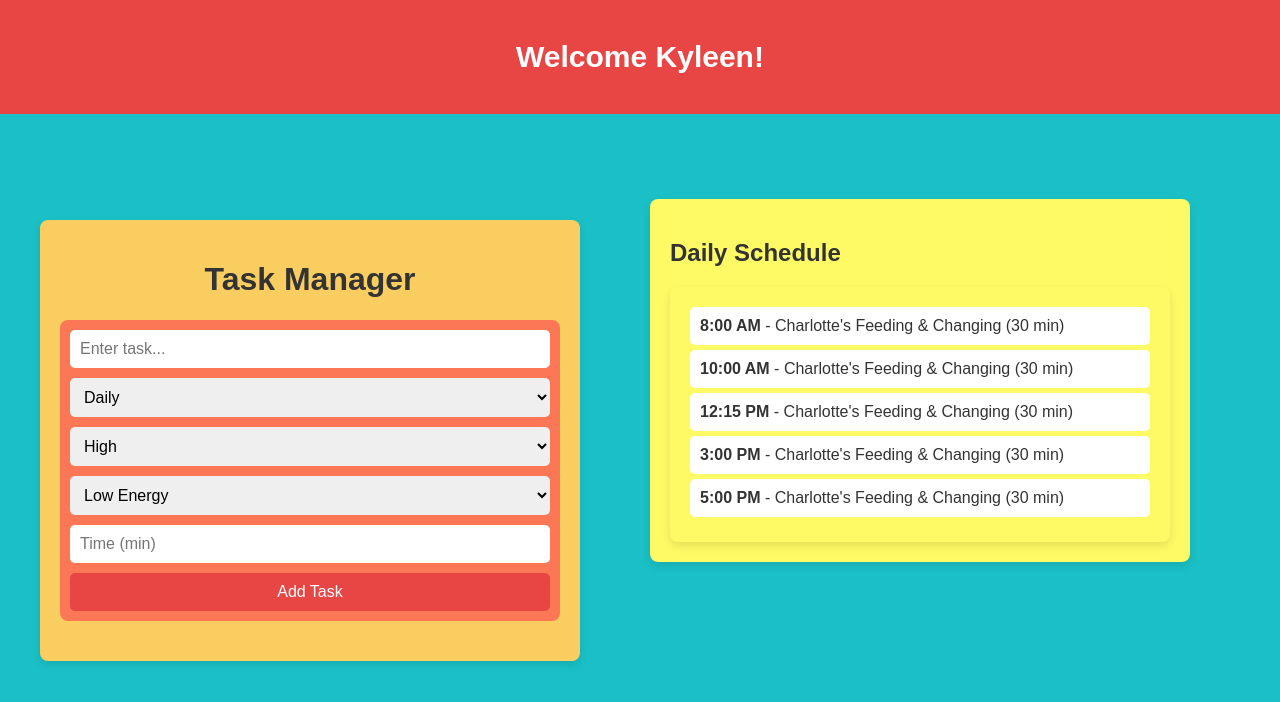
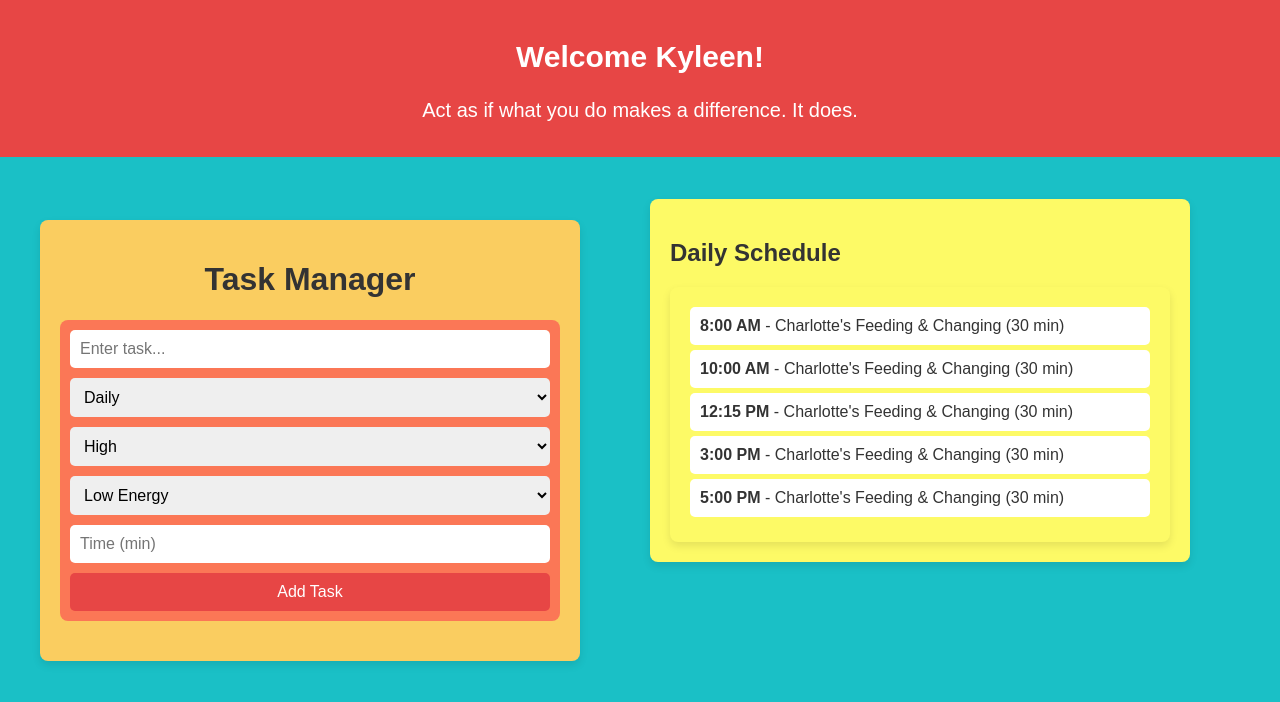
Before and after one commit to kyleen17/Daily-Organization-Web-Project, a plain HTML site: page index.html in a window 1280 px wide. Drawn offline with Linux system fonts and the light colour scheme.

Commit message:
added random quote generator

```diff
--- a/global.css
+++ b/global.css
@@ -1,9 +1,16 @@
+.amatic-sc-bold {
+    font-family: "Amatic SC", sans-serif;
+    font-weight: 700;
+    font-style: normal;
+  }
+
 body {
-    font-family: Arial, sans-serif;
+    font-family: amatic-sc-bold, sans-serif;
     background-color: #1ac0c6; /* Light Blue Background */
     margin: 0;
     padding: 0;
 }
+
 
 /* Navigation Bar */
 header {
@@ -17,6 +24,7 @@ header {
     top: 0;
     left: 0;
     z-index: 1000;
+    font-family: anatic-sc-bold, sans-serif;
 }
 
 /* Layout for Task Manager and Schedule */
--- a/index.html
+++ b/index.html
@@ -3,17 +3,22 @@
 <head>
     <meta charset="UTF-8">
     <meta name="viewport" content="width=device-width, initial-scale=1.0">
-    <title>Task Manager</title>
+    <title>Daily Life Planner</title>
     <link rel="stylesheet" href="styles.css">
     <link rel="stylesheet" href="global.css">
+    <link rel="preconnect" href="https://fonts.googleapis.com">
+    <link rel="preconnect" href="https://fonts.gstatic.com" crossorigin>
+    <link href="https://fonts.googleapis.com/css2?family=Amatic+SC:wght@400;700&display=swap" rel="stylesheet">
 </head>
 
 <body>
     <header>
         <nav>
             <h1>Welcome Kyleen!</h1>
+            <p id="quote"></p>
         </nav>
     </header>
+
 
     <div class="main-container">
         <div class="container">
--- a/script.js
+++ b/script.js
@@ -1,6 +1,7 @@
 document.addEventListener("DOMContentLoaded", function () {
     loadTasks();
     scheduleTasks();
+    displayRandomQuote();
 });
 
 const blockedTimes = [
@@ -10,6 +11,30 @@ const blockedTimes = [
     { time: 15 * 60, duration: 30, label: "Charlotte's Feeding & Changing" },
     { time: 17 * 60, duration: 30, label: "Charlotte's Feeding & Changing" }
 ];
+
+const quotes = [
+    "Believe you can and you're halfway there.",
+    "Don't watch the clock; do what it does. Keep going.",
+    "The future depends on what you do today.",
+    "Success is the sum of small efforts, repeated day in and day out.",
+    "Act as if what you do makes a difference. It does.",
+    "Quality means doing it right when no one is looking.",
+    "Every moment is a fresh beginning.",
+    "You don't have to be great to start, but you have to start to be great.",
+    "Believe you can and you're halfway there.",
+    "Success is not final, failure is not fatal: it is the courage to continue that counts.",
+    "The best time to plant a tree was 20 years ago. The second best time is now."
+
+
+];
+
+function displayRandomQuote() {
+    const quoteElement = document.getElementById("quote");
+    if (quoteElement) {
+        const randomIndex = Math.floor(Math.random() * quotes.length);
+        quoteElement.textContent = quotes[randomIndex];
+    }
+}
 
 function addTask() {
     const taskName = document.getElementById("taskName").value.trim();
--- a/styles.css
+++ b/styles.css
@@ -1,5 +1,6 @@
 h1 {
     text-align: center;
+    font-family: amatic-sc-bold, sans-serif;
 }
 .task-input {
     display: flex;
```
